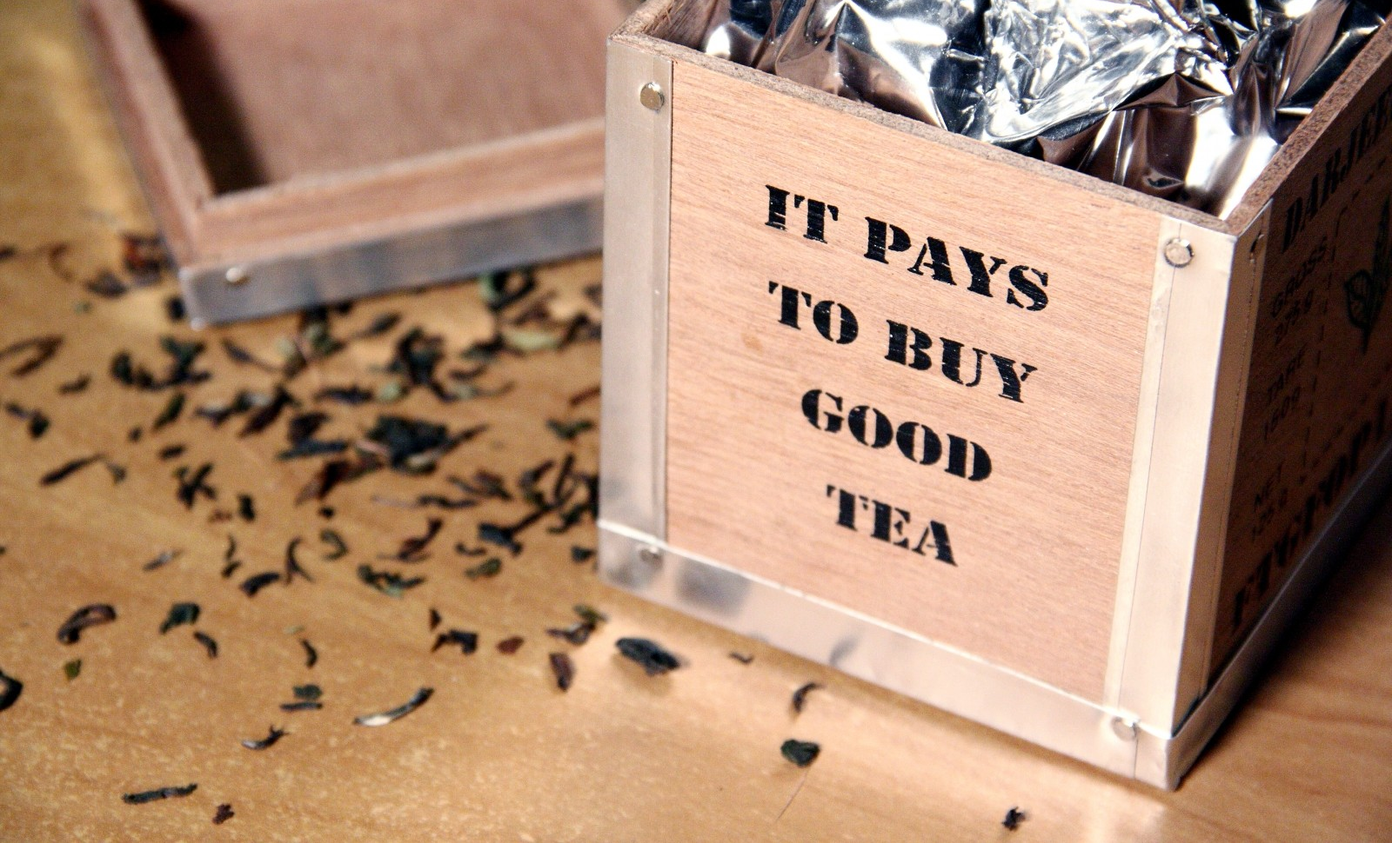
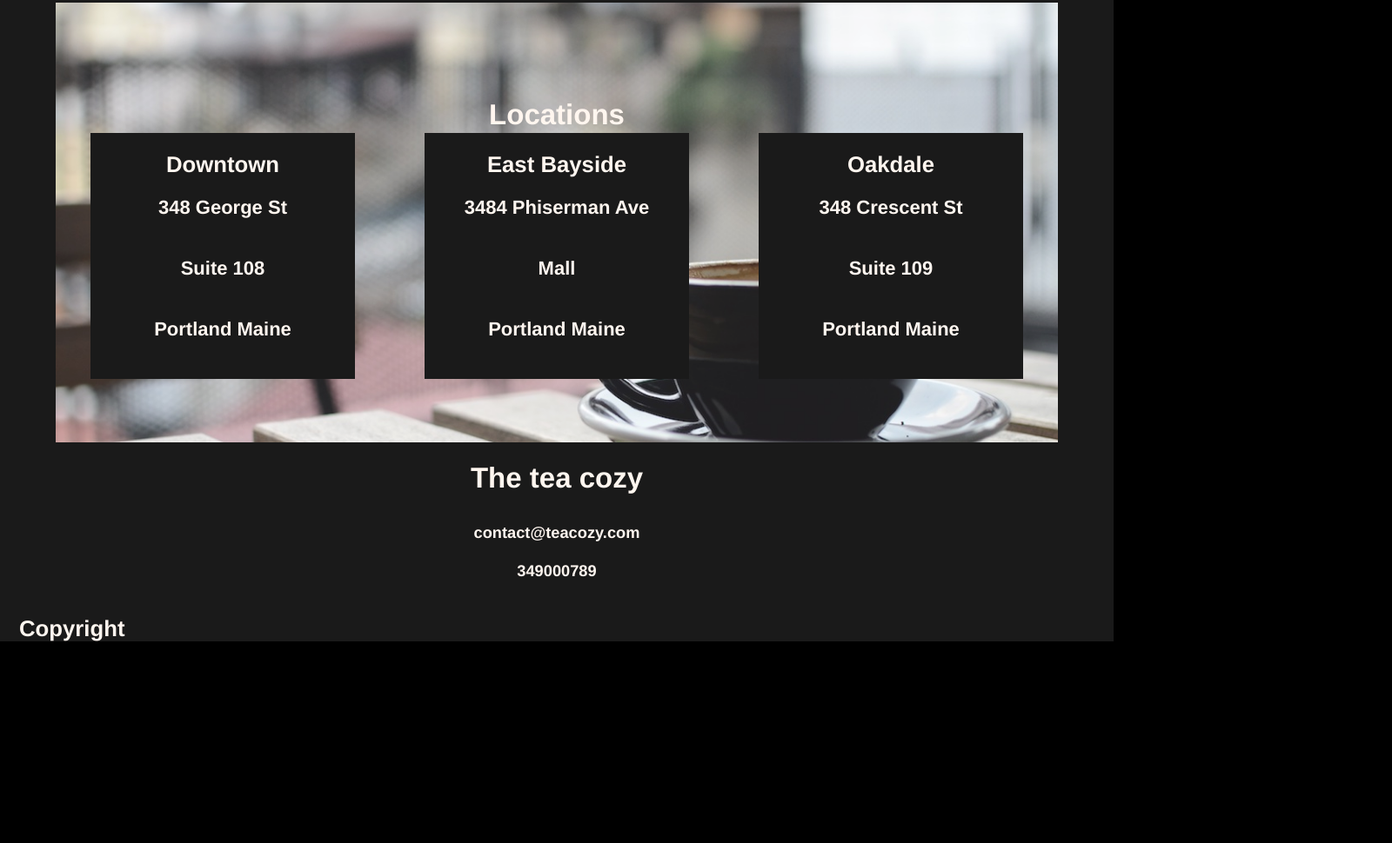
Before and after one commit to stefanodipierro/tea-cozy, a plain HTML site: page index.html in a window 1280 px wide. Shown: the part 1382-2352 px from the top of the page at 87% size, 1600 px wide, since content can reach past the window. After the commit the page ends 2120 px from the top, so only its background shows below. Drawn offline with Linux system fonts and the light colour scheme.

Commit message:
Css done

```diff
--- a/index.html
+++ b/index.html
@@ -14,9 +14,12 @@
 
       </div>
       <nav class="topmenu">
-        <a>Mission</a>
-        <a>Featured Tea</a>
-        <a>Locations</a>
+        <ul>
+          <li><a href="#mission">Mission</a></li>
+          <li><a href="#monthschoice">Featured Tea</a></li>
+          <li><a href="#locations">Locations</a></li>
+        </ul>
+
       </nav>
 
     </header>
@@ -58,28 +61,31 @@
       <div class = "text">
         <h2>Locations</h2>
       </div>
+      <div class= "cards">
+
+
       <div class="location">
         <h3>Downtown</h3>
-        <h2>348 George St</h2>
-        <h2>Suite 108</h2>
-        <h2>Portland Maine</h2>
+        <h4>348 George St</h4>
+        <h4>Suite 108</h4>
+        <h4>Portland Maine</h4>
 
       </div>
       <div class="location">
         <h3>East Bayside</h3>
-        <h2>3484 Phiserman Ave</h2>
-        <h2>Mall</h2>
-        <h2>Portland Maine</h2>
+        <h4>3484 Phiserman Ave</h4>
+        <h4>Mall</h4>
+        <h4>Portland Maine</h4>
 
       </div>
       <div class="location">
         <h3>Oakdale</h3>
-        <h2>348 Crescent St</h2>
-        <h2>Suite 109</h2>
-        <h2>Portland Maine</h2>
+        <h4>348 Crescent St</h4>
+        <h4>Suite 109</h4>
+        <h4>Portland Maine</h4>
 
       </div>
-
+      </div>
     </div>
     <div id= "contacts">
       <h2>The tea cozy</h2>
--- a/resources/style.css
+++ b/resources/style.css
@@ -4,3 +4,140 @@
 margin: 0;
 padding: 0;
 }
+
+/* global html */
+
+html {
+  font-family: Helvetica;
+  font-size: 22px;
+  color: seashell;
+  background-color: black;
+  opacity: 0.9;
+  text-align: center;
+}
+
+header {
+  height: 3.136363636363636rem;
+  display: flex;
+  position:fixed;
+  background-color: black;
+  width: 100%;
+  padding:10px;
+  border-bottom: 1px solid seashell;
+  justify-content: space-between;
+  align-items:center;
+  z-index: 3;
+}
+
+.logo img {
+  height: 2.272727272727273rem
+
+}
+
+
+nav li {
+  list-style: none;
+  display: inline-flex;
+  padding-right: 1rem;
+
+
+}
+
+li a {
+  color: inherit;
+  text-decoration: none;
+}
+
+
+
+#mission {
+
+  height: 700px;
+  width:90%;
+  background-image: url("../resources/images/img-mission-background.jpg");
+  background-position: center;
+  background-repeat: no-repeat;
+  background-size: cover;
+  align-content:center;
+  margin:auto;
+
+
+
+
+
+}
+
+.mission-statement {
+  text-align:center;
+  position: relative;
+  text-align: center;
+  top: 13.6rem;
+  background-color: black;
+  padding: 1rem;
+}
+#monthschoice {
+  width: 80%;
+  margin:auto;
+  padding: 3rem 0;
+
+}
+#monthschoice .container {
+  display: flex;
+  flex-wrap: wrap;
+  justify-content: space-around;
+}
+
+.img-container img {
+  width: 300px;
+}
+
+#locations {
+  height: 23rem;
+  width: 90%;
+  background-image: url("../resources/images/img-locations-background.jpg");
+  background-position: center;
+  background-repeat: no-repeat;
+  background-size: cover;
+  align-content:center;
+  margin:auto;
+
+
+}
+#locations .text {
+  position: relative;
+  top:5rem;
+}
+.cards {
+  display: flex;
+  justify-content: space-around;
+  align-items: center;
+  margin:auto;
+  height: inherit;
+}
+.location {
+  display:flex;
+  background-color: black;
+  flex-direction: column;
+  padding: 1rem 0.1rem;
+  flex-shrink: 2;
+  flex-basis: 300px;
+
+
+}
+.location h4 {
+  padding: 1rem;
+}
+#contacts {
+  height: 200px;
+}
+#contacts h2 {
+  padding:1rem;
+}
+#contacts h5 {
+  padding:0.5rem;
+}
+footer {
+  text-align: left;
+  margin-left: 1rem;
+
+}
```
